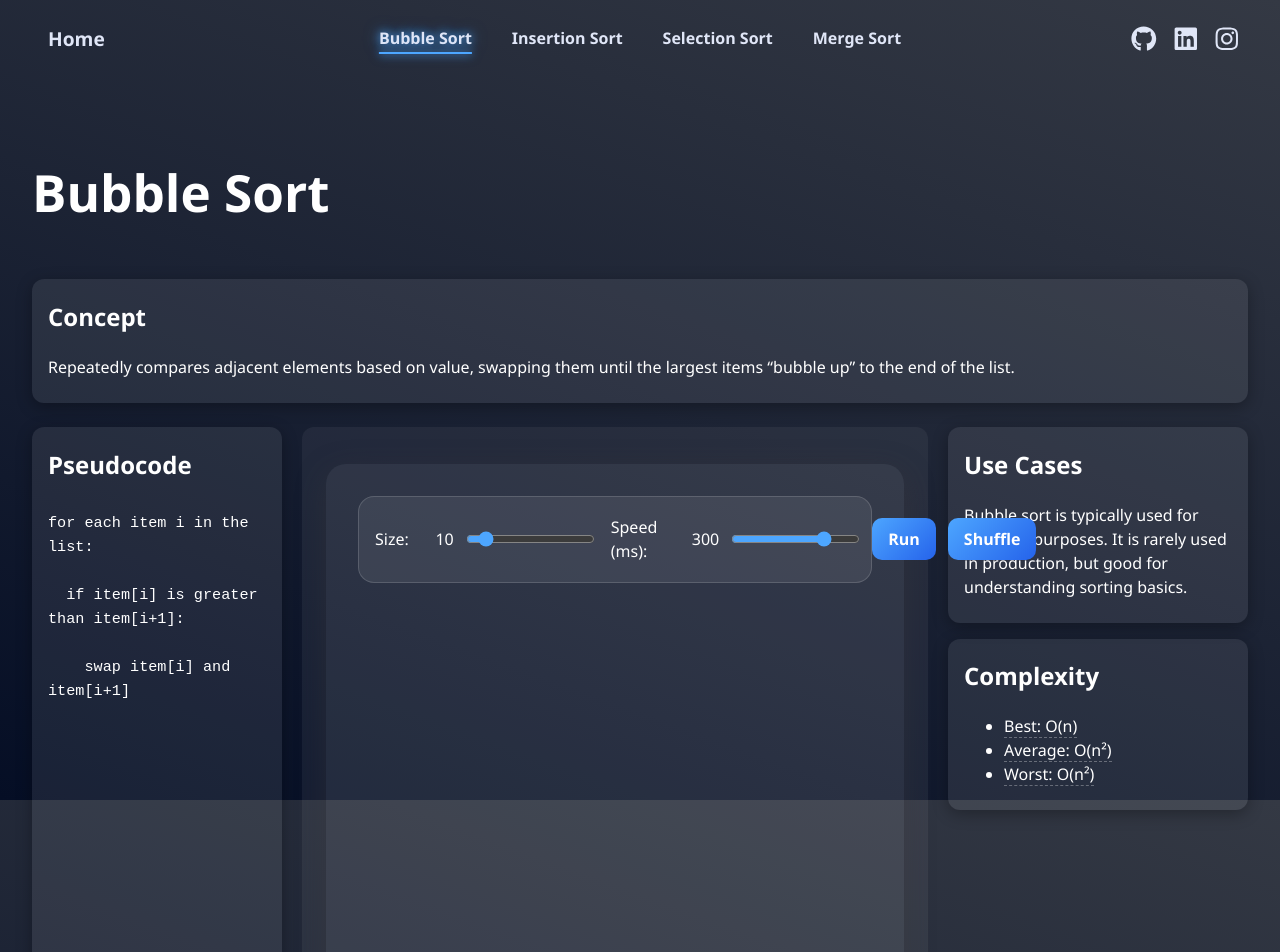
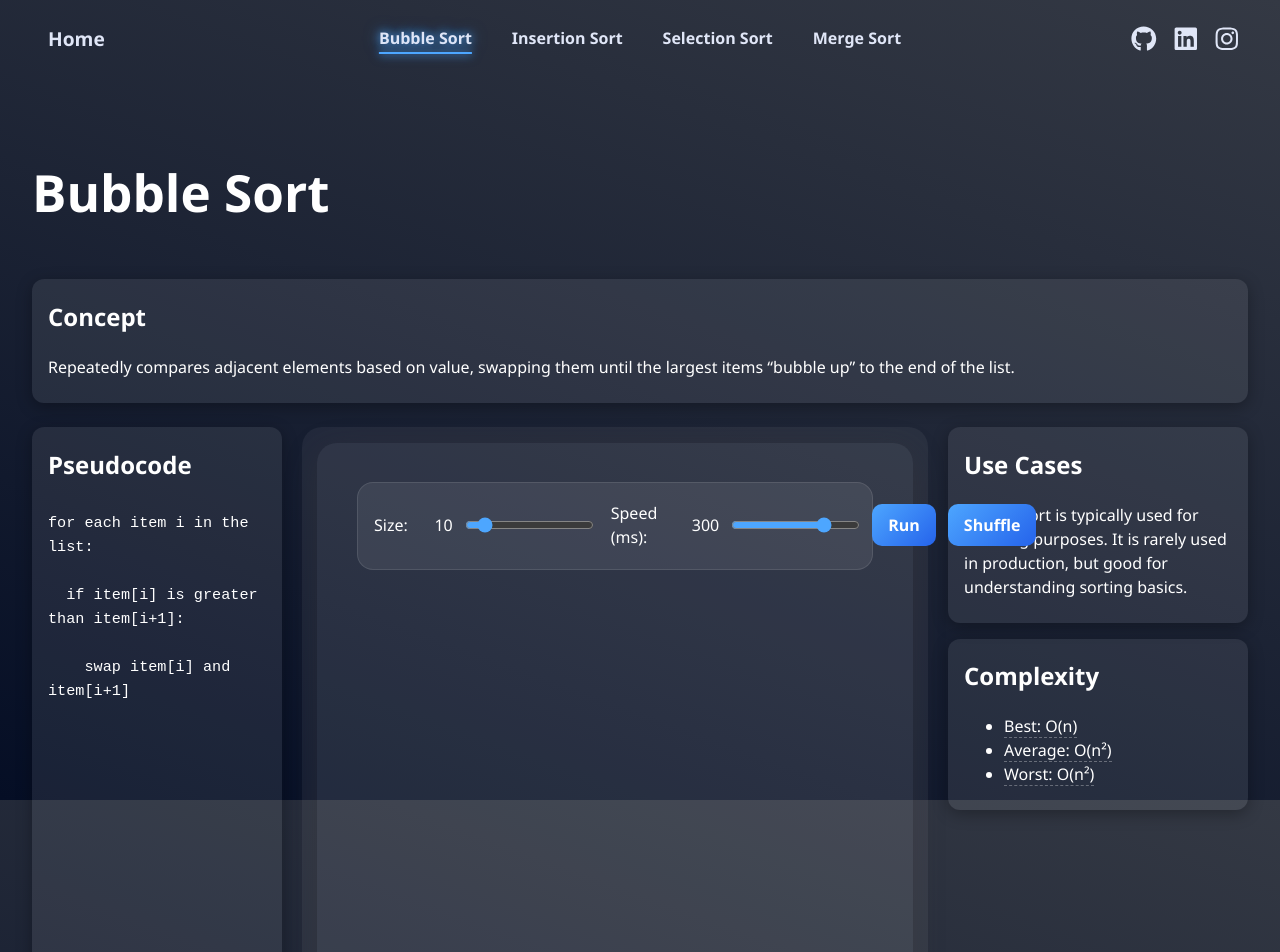
Before and after one commit to masonliiu/fullstack-algorithm-visualizer, a React (Vite) app in the folder frontend/: page /sorting/bubble in a window 1280 px wide. Shown: the top 952 px of the page. Built offline with nearby package versions, Linux system fonts and the light colour scheme; no server answers.

Commit message:
visualizer visual improvements in pages

```diff
--- a/frontend/src/components/Visualizer.css
+++ b/frontend/src/components/Visualizer.css
@@ -18,7 +18,8 @@ html, body, #root {
     background: rgba(255, 255, 255, 0.06);
     backdrop-filter: blur(500px), saturate(700%);
     border-radius: 20px;
-    padding: 2rem;
+    padding: 2.5rem;
+    padding-top: 4rem;
     box-shadow: 0 8px 30px rgba(64, 56, 56, 0.35);
     animation: fadeIn 1s ease forwards;
 }
@@ -35,15 +36,16 @@ html, body, #root {
 .controls {
     display: grid;
     grid-template-columns: auto auto 1fr;
-    gap: 14px;
+    gap: 15px;
     align-items: center;
     background: rgba(255, 255, 255, 0.08);
     border-radius: 16px;
     padding: 16px;
     margin-bottom: 15px;
+    transform: translateY(-25px);
     padding-bottom: 5px;
     padding-top: 18px;
-    border: 1px solid rgba(255, 255, 255, 0.15);
+    border: 1px solid rgba(255, 255, 255, 0.1);
 }
 
 .controls label {
--- a/frontend/src/pages/Sorting/BubbleSort.jsx
+++ b/frontend/src/pages/Sorting/BubbleSort.jsx
@@ -42,7 +42,7 @@ export default function BubbleSort() {
                             <li>
                             <span
                                 className="tooltip"
-                                data-tooltip="O(n) means linear growth — the time grows directly with the size of the list.">
+                                data-tooltip="O(n) means linear growth — the execution time grows directly with the size of the list.">
                                 Best: O(n)
                             </span>
                             </li>
@@ -56,7 +56,7 @@ export default function BubbleSort() {
                             <li>
                             <span
                                 className="tooltip"
-                                data-tooltip="O(n²) in the worst case means every item must be compared and swapped, very inefficient for large lists.">
+                                data-tooltip="O(n²) in the worst case means every item must be compared and swapped: very inefficient for large lists.">
                                 Worst: O(n²)
                             </span>
                             </li>
--- a/frontend/src/styles/AlgorithmLayout.css
+++ b/frontend/src/styles/AlgorithmLayout.css
@@ -49,6 +49,7 @@
     position: relative;
     cursor: help;
     border-bottom: 1px dashed rgba(255, 255, 255, 0.3);
+    transition: color 0.3s ease;
   }
 
   .tooltip:hover {
@@ -73,7 +74,7 @@
 
     backdrop-filter: blur(8px);
     -webkit-backdrop-filter: blur(8px);
-    animation: fadeIn2 0.15s ease forwards;
+    animation: fadeIn2 0.3s ease forwards;
   }
 
   .use-cases-card {
@@ -91,8 +92,8 @@
     grid-column: 2;
     grid-row: 1;
     background: rgba(255, 255, 255, 0.05);
-    border-radius: 12px;
-    padding: 16px;
+    border-radius: 20px;
+    padding: 15px;
     min-height: 400px;
     max-height: 600px;
     display: flex;
```
